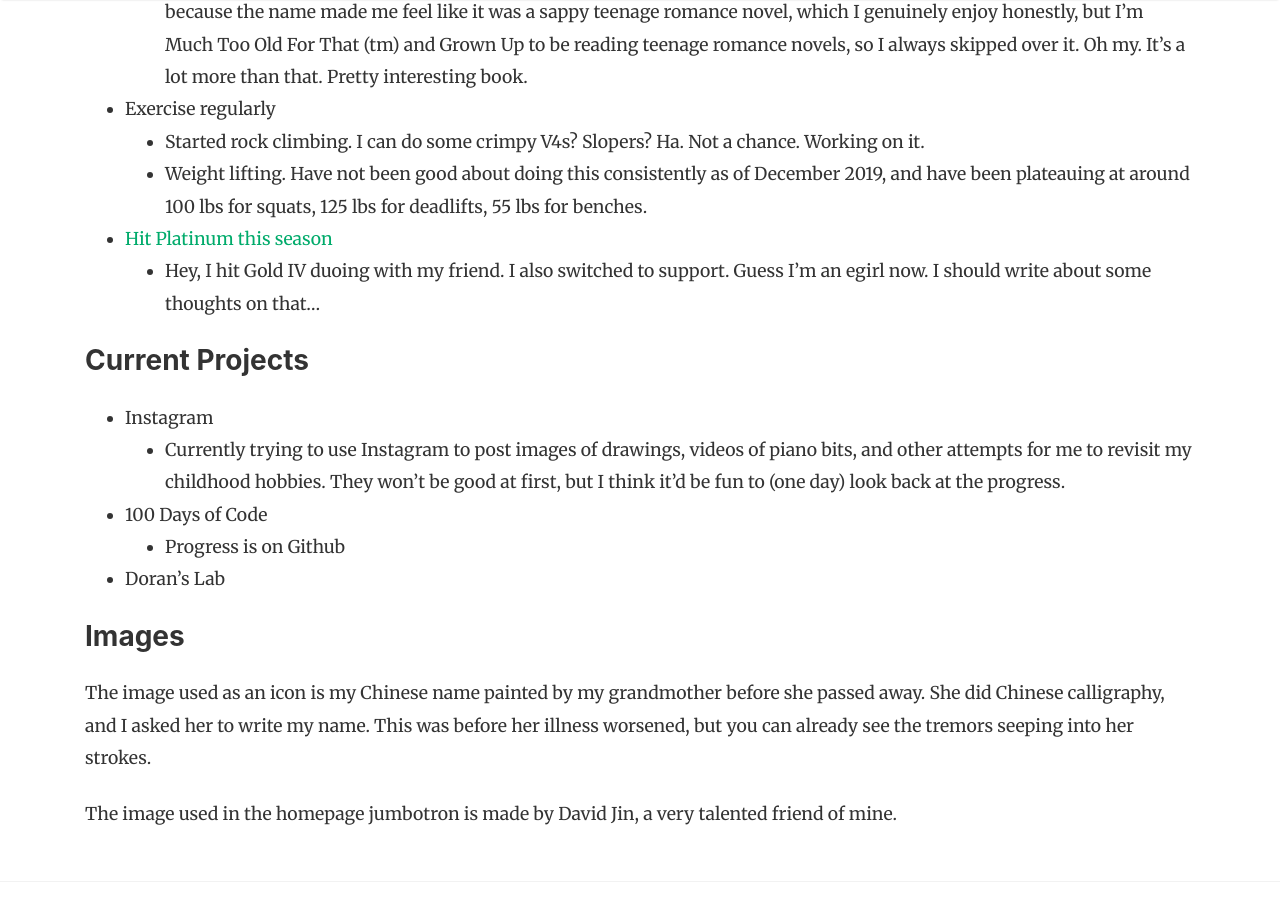
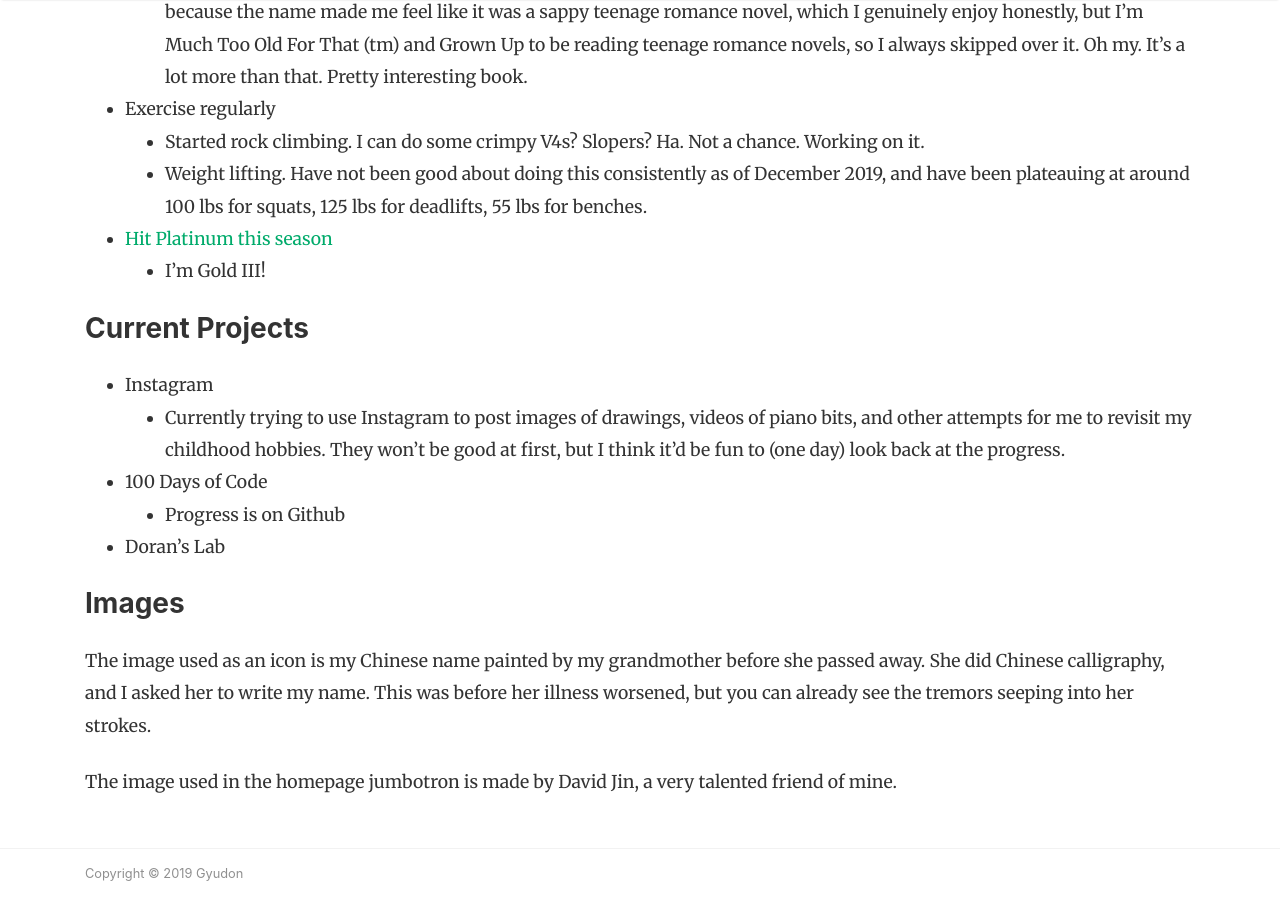
Before and after one commit to gyyu/gyyu.github.io, a Jekyll site: the page built from about.md, in a window 1280 px wide and 900 px high, scrolled down 1388 px. Built offline with Jekyll 4.4.1, drawn with Linux system fonts in a browser that asks for light colours; nearby versions of some CDN libraries; comment, search, counter and statistics services are not loaded.

Commit message:
I don't know why I said egirl

```diff
--- a/about.md
+++ b/about.md
@@ -53,8 +53,7 @@ Mellon University, and graduated Fall 2019. Hopefully out to do good in this wor
   - Weight lifting. Have not been good about doing this consistently as of December 2019, and have been
   plateauing at around 100 lbs for squats, 125 lbs for deadlifts, 55 lbs for benches.
 - [Hit Platinum this season](https://na.op.gg/summoner/userName=Gyudon)
-  - Hey, I hit Gold IV duoing with my friend. I also switched to support. Guess I'm an egirl now. I should write
-  about some thoughts on that...
+  - I'm Gold III!
 
 ### Current Projects
 
```
